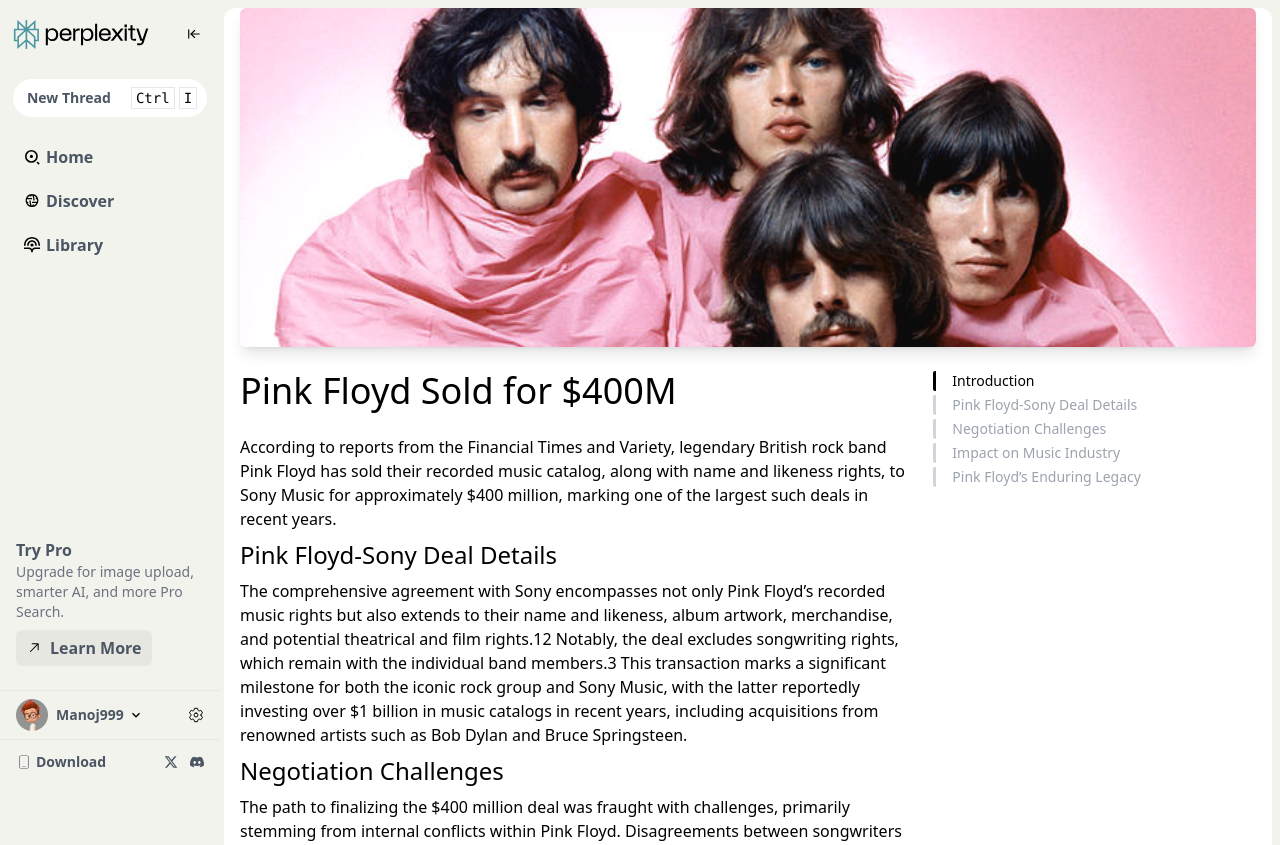
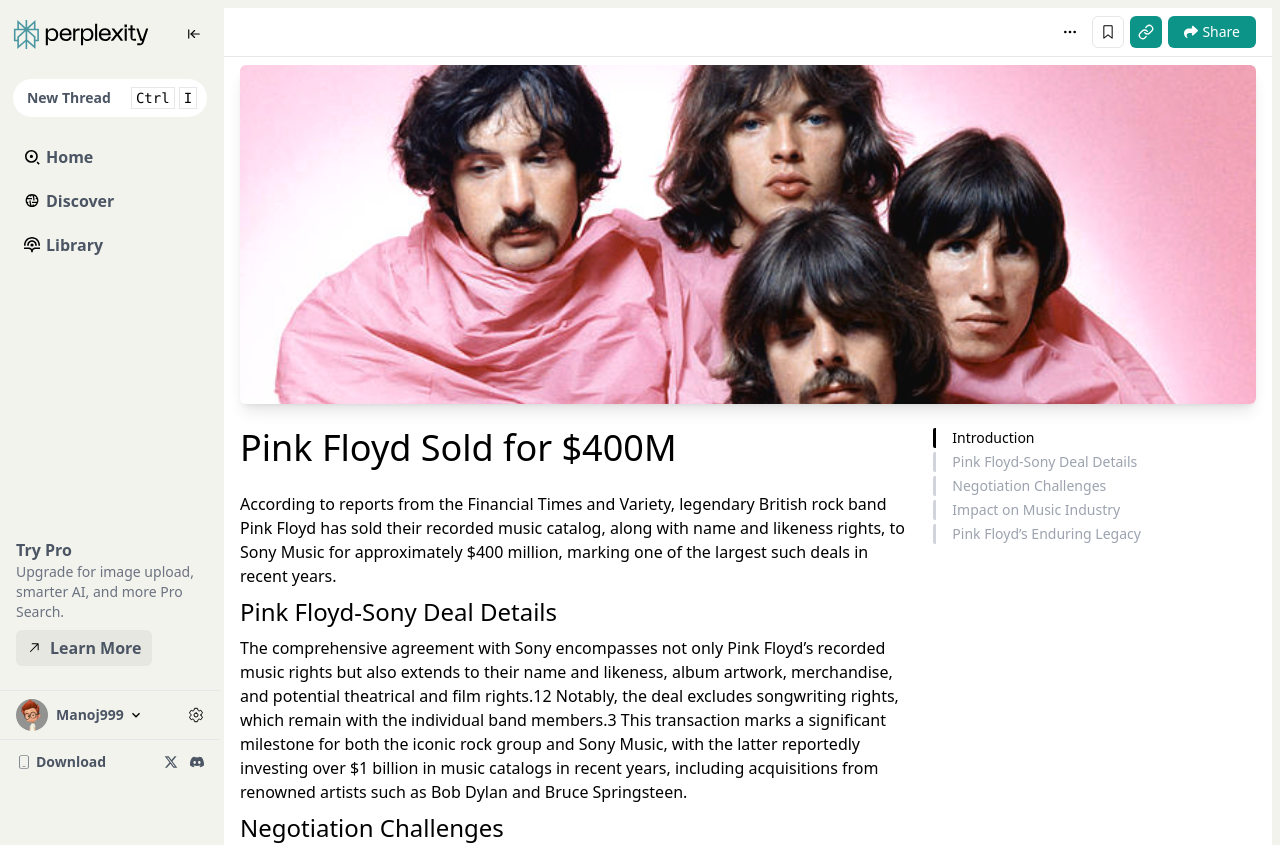
Before and after one commit to Manoj-Kumar-Munda/scalarfield-assignment, a React (Vite) app: page /blog/1 in a window 1280 px wide. Shown: the top 845 px of the page. Built offline with nearby package versions, Linux system fonts and the light colour scheme.

Commit message:
BlogHeader ui done

```diff
--- /dev/null
+++ b/src/components/BlogHeader.jsx
@@ -0,0 +1,36 @@
+import React from "react";
+import { FaShare } from "react-icons/fa6";
+import { FiLink } from "react-icons/fi";
+import { GoBookmark } from "react-icons/go";
+import { HiOutlineDotsHorizontal } from "react-icons/hi";
+
+const BlogHeader = () => {
+  return (
+    <>
+      <div className="sticky top-0 left-4 right-4 h-12 bg-white px-4">
+        <div className="py-2 flex justify-end">
+          <div className="inline-flex items-center gap-1.5">
+            <button className="border-none aspect-square w-8 rounded-md transition-300 flex justify-center items-center hover:bg-gray-200">
+              <HiOutlineDotsHorizontal />
+            </button>
+            <button className="border aspect-square w-8 rounded-md transition-300 flex justify-center items-center hover:bg-gray-200">
+              <GoBookmark />
+            </button>
+
+            <button className="border-none aspect-square w-8 rounded-md transition-300 flex justify-center items-center bg-teal-600 hover:bg-torquoise/80">
+              <FiLink color="#fff" />
+            </button>
+
+            <button className="bg-teal-600 hover:bg-torquoise/80 text-sm h-8 px-4 rounded-md flex gap-1 items-center transition-300">
+              <FaShare color="#fff" />
+              <span className="font-medium text-white ">Share</span>
+            </button>
+          </div>
+        </div>
+      </div>
+      <div className="sticky bg-gray-200 h-[1px] top-12 left-0 right-0"></div>
+    </>
+  );
+};
+
+export default BlogHeader;
--- a/src/components/BlogLayout.jsx
+++ b/src/components/BlogLayout.jsx
@@ -4,6 +4,10 @@
 import Blog from "../pages/Blog";
 import { cn } from "../utils/cn";
 import { nanoid } from "nanoid";
+import { HiOutlineDotsHorizontal } from "react-icons/hi";
+import { GoBookmark } from "react-icons/go";
+import { FiLink } from "react-icons/fi";
+import { FaShare } from "react-icons/fa6";
 
 const BlogLayout = () => {
   const [subHeadings, setSubHeadings] = useState([]);
@@ -27,7 +31,7 @@
           setActiveSubHeading={setActiveSubHeading}
         />
         <div className="col-span-4 hidden md:block">
-          <div className="sticky top-2">
+          <div className="sticky top-20">
             <div className="relative space-y-1 font-medium text-sm">
               {subHeadings?.map((heading, index) => (
                 <div
--- a/src/components/Layout.jsx
+++ b/src/components/Layout.jsx
@@ -1,8 +1,12 @@
 import React from "react";
 import Sidebar from "./Sidebar";
-import { Outlet } from "react-router-dom";
+import { Outlet, useLocation } from "react-router-dom";
+import BlogHeader from "./BlogHeader";
 
 const Layout = () => {
+  const { pathname } = useLocation();
+  console.log(pathname);
+
   return (
     <div className="flex min-h-screen gap-1 bg-creame ">
       <div className=" w-0 md:max-w-[220px] md:w-full">
@@ -10,8 +14,9 @@
       </div>
 
       <div className="relative bg-white mt-2 mr-2 flex-1 rounded-xl ">
+        {pathname?.includes("blog") && <BlogHeader />}
         <div className="w-full px-4">
-          <div className="max-w-screen-lg mx-auto w-full">
+          <div className="max-w-screen-lg mx-auto w-full my-2">
             <Outlet />
           </div>
         </div>
--- a/src/pages/Discover.jsx
+++ b/src/pages/Discover.jsx
@@ -20,7 +20,7 @@
         </h1>
       </div>
 
-      <div className="absolute left-0 right-0 h-[1px] bg-black/5"></div>
+
       <div className="grid grid-cols-12 md:gap-x-12 ">
         <Header />
         <div className="col-span-12 md:col-span-8 space-y-4 mb-4">
```
